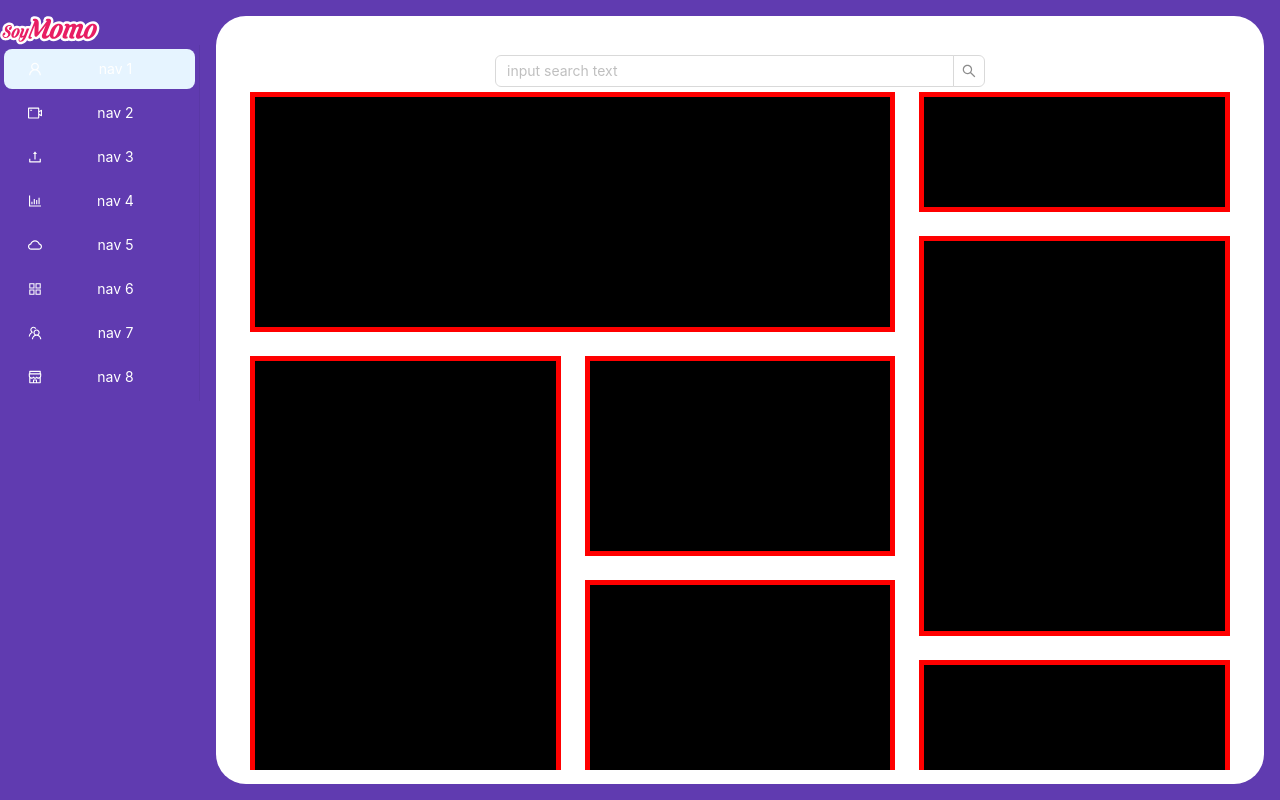
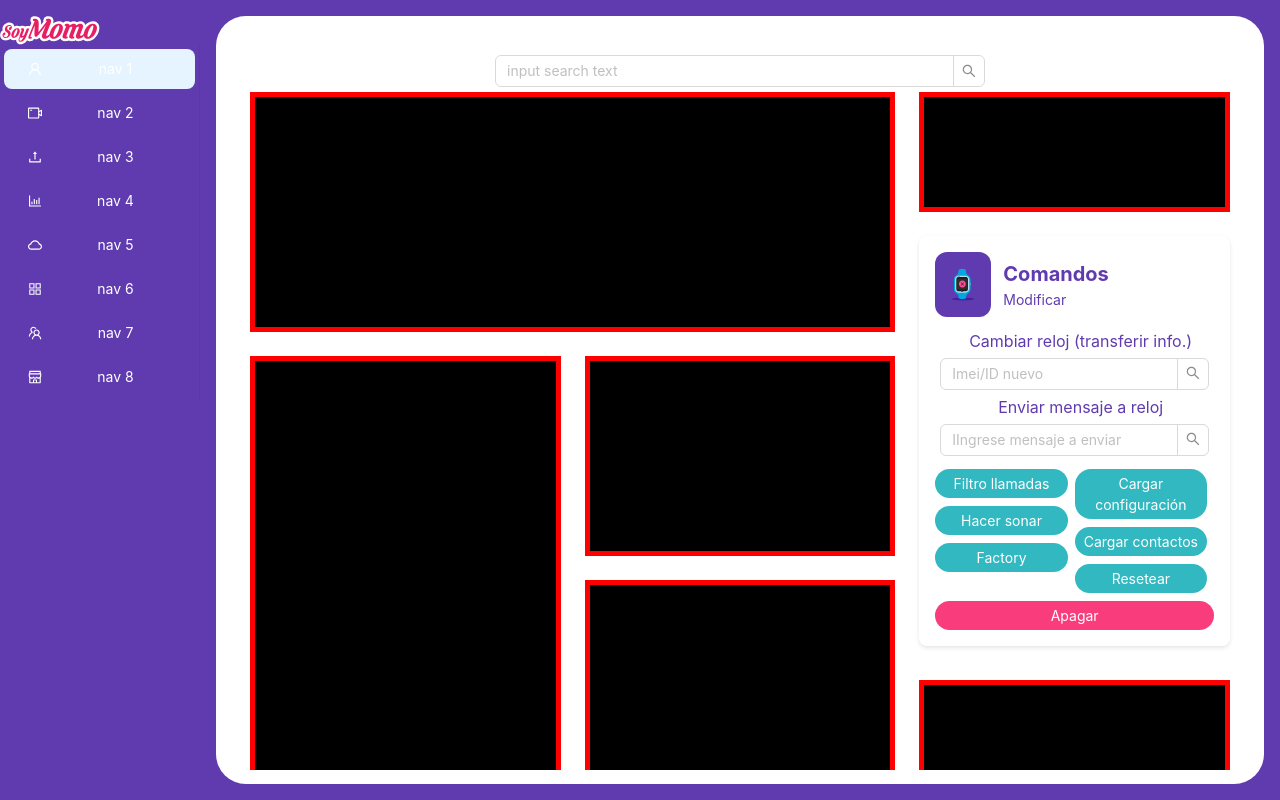
Before and after one commit to SoyMomo/soymomo-cs-platform-frontend, a React (Create React App) app: page /wearer in a window 1280 px wide. Built offline with nearby package versions, Linux system fonts and the light colour scheme; no server answers.

Commit message:
added comand card react

```diff
--- /dev/null
+++ b/src/components/Comands.js
@@ -0,0 +1,80 @@
+import React from 'react';
+import { Input } from 'antd';
+
+const { Search } = Input;
+
+export default function ComandsComponent(Props) {
+
+    function onSearchCambiarReloj(value) {
+        console.log(value)
+    }
+    function onSearchMessage(value) {
+        console.log(value)
+    }
+
+    function filtroLlamadas() {
+        console.log('Filtro llamadas')
+    }
+
+    function hacerSonar() {
+        console.log('Hacer sonar')
+    }
+
+    function factory() {
+        console.log('Factory')
+    }
+
+    function cargarConfiguracion() {
+        console.log('Cargar configuración')
+    }
+
+    function cargarContactos() {
+        console.log('Cargar contactos')
+    }
+
+    function resetear() {
+        console.log('Resetear')
+    }
+
+    function apagar() {
+        console.log('Apagar')
+    }
+
+    return (
+
+        <div style={{ backgroundColor: '#fff', borderRadius: '0.5rem', boxShadow: '0px 2px 4px rgba(0, 0, 0, 0.1)', padding: '1rem', marginBottom: '0.625rem', maxWidth: '100%' }}>
+            <div style={{ display: 'flex', alignItems: 'center', justifyContent: 'space-between' }}>
+                <div style={{ display: 'flex', alignItems: 'center' }}>
+                    <div style={{ backgroundColor: '#603BB0', borderRadius: '0.75rem', padding: '1rem' }}>
+                        <img src={Props.leftIcon} width={Props.leftIconWidth} height={Props.leftIconHeight} alt='SoyMomo Logo' />
+                    </div>
+                    <div style={{ display: 'flex', flexDirection: 'column' }}>
+                        <h1 style={{ fontSize: '1.25rem', fontWeight: 'bold', color: '#603BB0', marginLeft: '0.75rem' }}>{Props.title}</h1>
+                        <p style={{ fontSize: '0.875rem', color: '#603BB0', alignSelf: 'flex-start', marginLeft: '0.75rem' }}>{Props.subtitle}</p>
+                    </div>
+                </div>
+            </div>
+            <div style={{ maxWidth: '100%', marginTop: '0.75rem' }}>
+                <h3 style={{ fontSize: '1rem', color: '#603BB0', marginLeft: '0.75rem' }}>Cambiar reloj (transferir info.)</h3>
+                <Search placeholder="Imei/ID nuevo" onSearch={onSearchCambiarReloj} style={{ padding: 5 }} />
+                <h3 style={{ fontSize: '1rem', color: '#603BB0', marginLeft: '0.75rem' }}>Enviar mensaje a reloj</h3>
+                <Search placeholder="IIngrese mensaje a enviar" onSearch={onSearchMessage} style={{ padding: 5 }} />
+
+                <div style={{ display: 'flex', justifyContent: 'space-between' }}>
+                    <div style={{ flexBasis: '50%', display: 'flex', flexDirection: 'column' }}>
+                        <button onClick={filtroLlamadas} style={{backgroundColor: '#32B8C0', color: 'white', padding: '0.25rem', borderRadius: '1rem', width: '95%', marginTop: '0.5rem' }}>Filtro llamadas</button>
+                        <button onClick={hacerSonar} style={{backgroundColor: '#32B8C0', color: 'white', padding: '0.25rem', borderRadius: '1rem', width: '95%', marginTop: '0.5rem'}}>Hacer sonar </button>
+                        <button onClick={factory} style={{backgroundColor: '#32B8C0', color: 'white', padding: '0.25rem', borderRadius: '1rem', width: '95%', marginTop: '0.5rem'}}>Factory</button>
+                    </div>
+                    <div style={{ flexBasis: '50%', display: 'flex', flexDirection: 'column' }}>
+                        <button onClick={cargarConfiguracion} style={{backgroundColor: '#32B8C0', color: 'white', padding: '0.25rem', borderRadius: '1rem', width: '95%', marginTop: '0.5rem'}}>Cargar configuración</button>
+                        <button onClick={cargarContactos} style={{backgroundColor: '#32B8C0', color: 'white', padding: '0.25rem', borderRadius: '1rem', width: '95%', marginTop: '0.5rem'}}>Cargar contactos</button>
+                        <button onClick={resetear} style={{backgroundColor: '#32B8C0', color: 'white', padding: '0.25rem', borderRadius: '1rem', width: '95%', marginTop: '0.5rem'}}>Resetear</button>
+                    </div>
+                </div>
+                <button onClick={apagar} style={{backgroundColor: '#F93C7C', color: 'white', padding: '0.25rem', borderRadius: '1rem', width: '100%', marginTop: '0.5rem'}}>Apagar</button>
+            </div>
+        </div>
+
+    )
+}
--- a/src/pages/WearerDashboard.js
+++ b/src/pages/WearerDashboard.js
@@ -1,14 +1,15 @@
 import MainLayout from '../layouts/layout';
-import React, {useEffect, useState} from 'react'
+import React, { useEffect, useState } from 'react'
 import axios from 'axios';
 import { Row, Space, Col, Input } from 'antd'
 import { wifiColumns, friendMessageColumns, friendsColumns, userColumns, contactColumns } from '../components/tables/columns';
 //import { VictoryBar, VictoryChart, VictoryTheme } from 'victory';
 import TableComponent from '../components/tables/table'
 import useQuery from '../utils/hooks/UseQuery';
+import ComandsComponent from '../components/Comands';
 
 const DemoBox = (props) => (
-  <p style={{borderColor: 'red', borderWidth: 5, backgroundColor: 'black', height: props.value}}>{props.children}</p>
+  <p style={{ borderColor: 'red', borderWidth: 5, backgroundColor: 'black', height: props.value }}>{props.children}</p>
 );
 
 const { Search } = Input;
@@ -251,9 +252,14 @@ export default function WearerDashboard() {
                     {/* Ultima actualizacion */}
 
                     {/* Comandos */}
-                    <DemoBox value={400}>
+                    <ComandsComponent
+                      leftIcon='/images/cs-comands.svg'
+                      title='Comandos'
+                      subtitle='Modificar'
+                      leftIconWidth={24}
+                      leftIconHeight={24}
 
-                    </DemoBox>
+                    />
                     {/* Comandos */}
 
 
```
Also changed, not shown: public/images/cs-comands.svg (added). Lines whose indentation alone changed are shown as unchanged.
